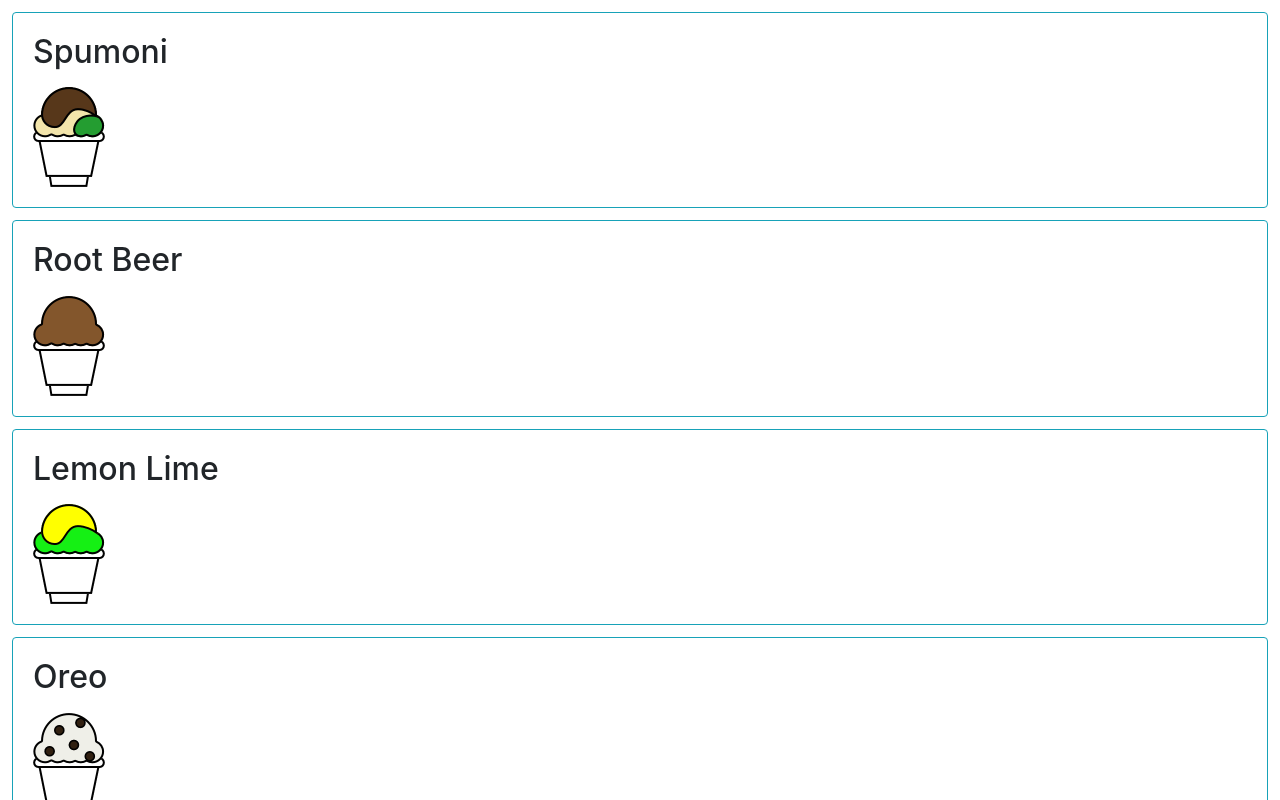
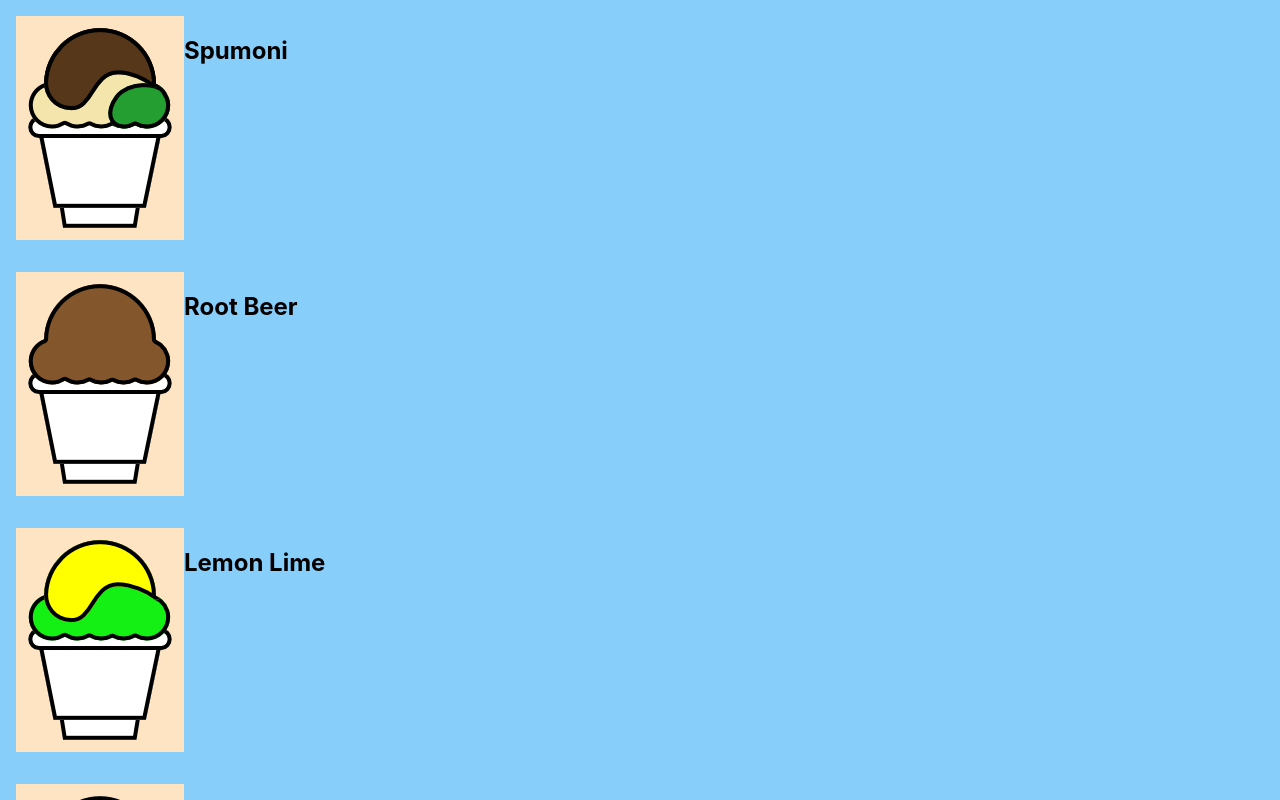
Before and after one commit to ChiWhiteSox56/list_app, a React (Create React App) app: page / in a window 1280 px wide. Shown: the top 800 px of the page. Built offline with nearby package versions, Linux system fonts and the light colour scheme.

Commit message:
Tried using material UI; button and test not nested in common cell

```diff
--- a/package.json
+++ b/package.json
@@ -3,13 +3,13 @@
   "version": "0.1.0",
   "private": true,
   "dependencies": {
+    "@material-ui/core": "^4.11.2",
     "@testing-library/dom": "^7.29.4",
     "@testing-library/jest-dom": "^5.11.4",
     "@testing-library/react": "^11.1.0",
     "@testing-library/user-event": "^12.1.10",
     "bootstrap": "^4.5.3",
     "react": "^17.0.1",
-    "react-bootstrap": "^1.4.3",
     "react-dom": "^17.0.1",
     "react-scripts": "4.0.1",
     "web-vitals": "^0.2.4"
--- a/src/App.css
+++ b/src/App.css
@@ -37,12 +37,20 @@
   }
 }
 
-.img {
-  height: 100px;
-  width: auto;
+.myGrid {
+  padding: 1rem;
+  background-color: lightskyblue;
 }
 
-.card {
-  border-radius: 24px;
-  margin: 12px;
+.griddyImageColumn {
+  border-width: 10px;
+  align-content: space-between;
+  padding: 12px;
+  background-color: bisque;
 }
+
+.griddyTextColumn {
+  padding: 12px;
+  background-color: pink;
+  vertical-align: middle;
+}
--- a/src/App.js
+++ b/src/App.js
@@ -1,31 +1,55 @@
 import './App.css';
 import { getFlavors } from './data/flavors';
-import { Card, Image, Row, Col } from "react-bootstrap"
-import 'bootstrap/dist/css/bootstrap.min.css';
+import { ButtonBase, Grid } from '@material-ui/core';
+
 
 const flavors = getFlavors()
 
-function ListItem({flavor}) {
+function FlavorCard({flavor}) {
   return (
-    <Card border="info">
-      <Card.Body>
-        <Card.Text><h2>{flavor.flavor}</h2></Card.Text>
-        <Card.Img
-          className="img"
-          variant="right"
-          aria-label={flavor.flavor}
-          src={flavor.image}
-          alt={`An image of ${flavor.flavor} ice`}
-          />
-        </Card.Body>
-    </Card>
+    <>
+    <Grid container className="myGrid" justify="center">
+      <Grid item className="griddyImageColumn" >
+        <ButtonBase className="myGridButton">
+            <img aria-label={flavor.flavor} src={flavor.image} />
+          </ButtonBase>
+          </Grid>
+      <Grid item className="myGridTextColumn" xs={12} sm container>
+      <h2>{flavor.flavor}</h2>
+      {/* </Grid>
+      <Grid item className="griddyFlavorImage"> */}
+      {/* <img
+        aria-label={flavor.flavor}
+        src={flavor.image} */}
+        {/* //alt={`An image of ${flavor.flavor} ice`}
+        /> */}
+      </Grid>
+    </Grid>
+    </>
   );
 };
+
+// function FlavorCard({flavor}) {
+//   return (
+//     <Card border="info">
+//       <Card.Body>
+//         <Card.Text><h2>{flavor.flavor}</h2></Card.Text>
+//         <Card.Img
+//           className="img"
+//           variant="right"
+//           aria-label={flavor.flavor}
+//           src={flavor.image}
+//           alt={`An image of ${flavor.flavor} ice`}
+//           />
+//         </Card.Body>
+//     </Card>
+//   );
+// };
 
 function App() {
 
   return (
-    <div className="list">{flavors.map((item) => <ListItem flavor={item} key={item.flavor}/> )}</div>
+    <div className="list">{flavors.map((item) => <FlavorCard flavor={item} key={item.flavor}/> )}</div>
   );
 }
 
--- a/src/index.css
+++ b/src/index.css
@@ -11,3 +11,7 @@
   font-family: source-code-pro, Menlo, Monaco, Consolas, 'Courier New',
     monospace;
 }
+
+.img {
+
+}
```
Also changed, not shown: 2 other files (tests, documents, lock files or other folders).
